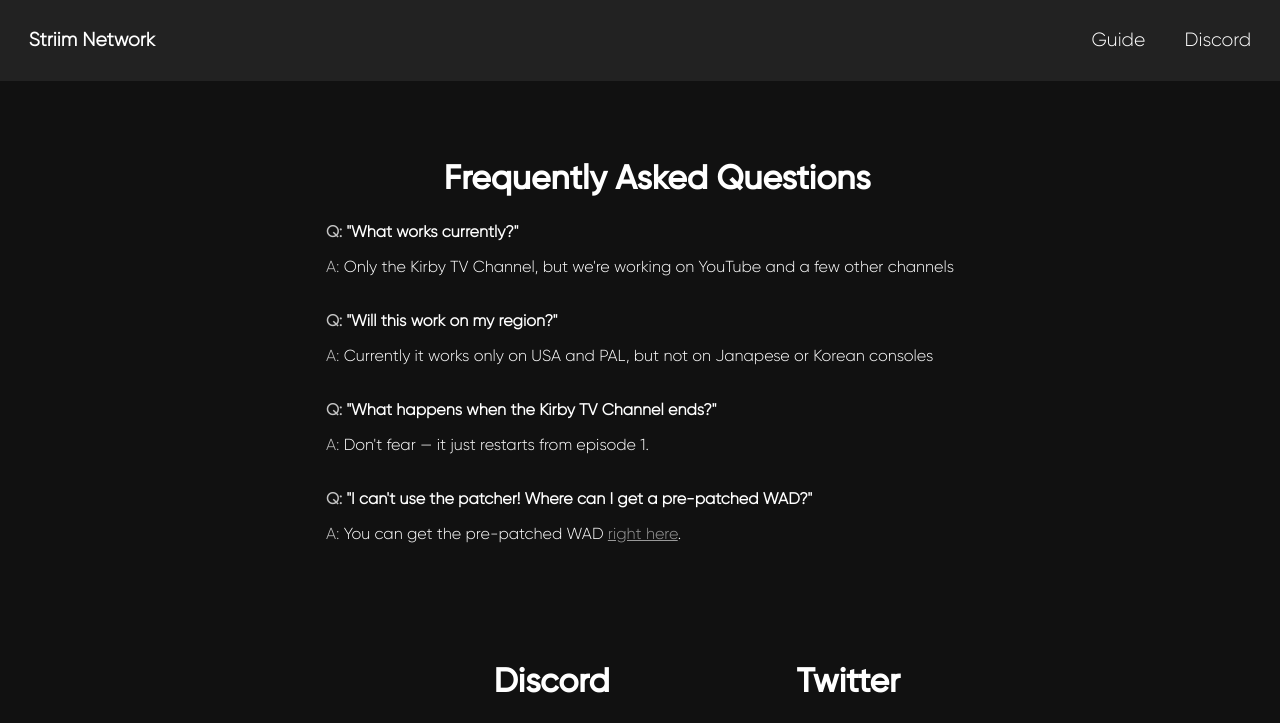
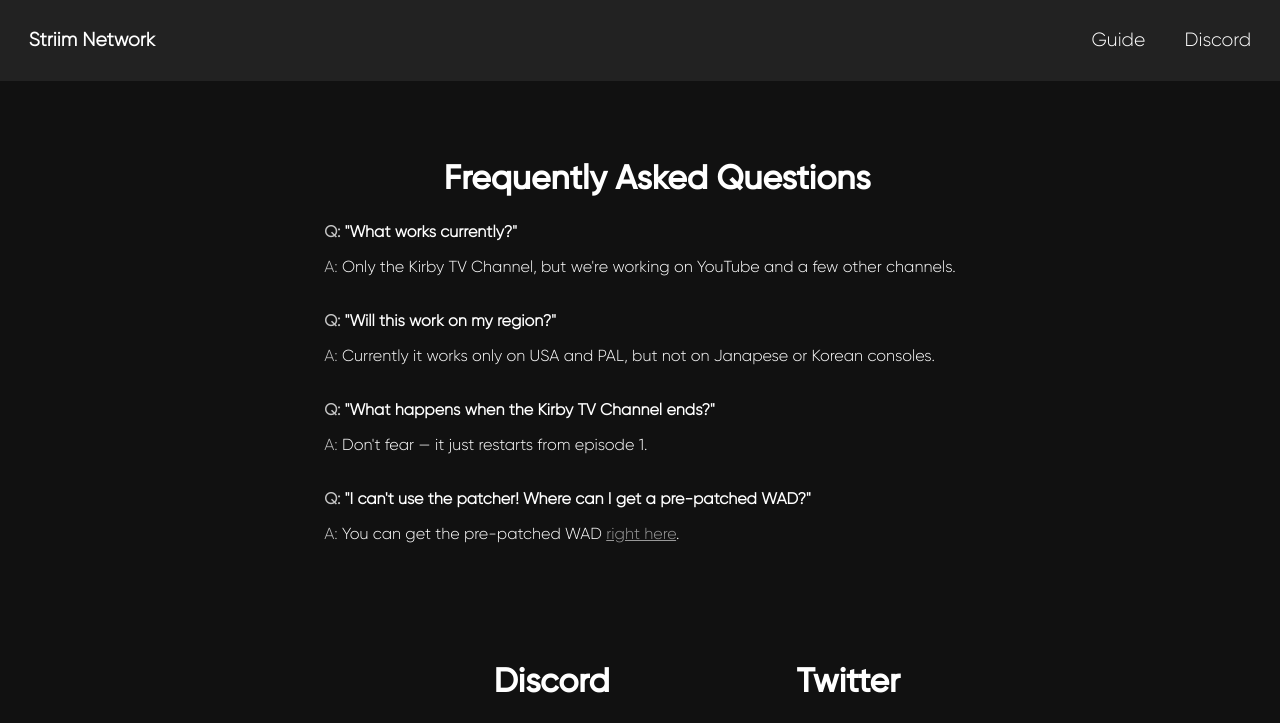
Before and after one commit to StriimNetwork/website, a Jekyll site: the page built from index.html, in a window 1280 px wide and 900 px high, scrolled down 1136 px, cut to the strip 0-723 px from the top of the window. Built offline with Jekyll 4.4.1, drawn with Linux system fonts in a browser that asks for light colours; comment, search, counter and statistics services are not loaded.

Commit message:
Update index.html

```diff
--- a/index.html
+++ b/index.html
@@ -36,11 +36,11 @@
     <div class="faq-text">
 		<b><span class="o75">Q:</span> "What works currently?"</b>
         <br>
-        <p><span class="o75">A:</span> Only the Kirby TV Channel, but we're working on YouTube and a few other channels</p>
+        <p><span class="o75">A:</span> Only the Kirby TV Channel, but we're working on YouTube and a few other channels.</p>
 		<br>
         <b><span class="o75">Q:</span> "Will this work on my region?"</b>
         <br>
-        <p><span class="o75">A:</span> Currently it works only on USA and PAL, but not on Janapese or Korean consoles</p>
+        <p><span class="o75">A:</span> Currently it works only on USA and PAL, but not on Janapese or Korean consoles.</p>
         <br>
         <b><span class="o75">Q:</span> "What happens when the Kirby TV Channel ends?"</b>
         <br>
```
